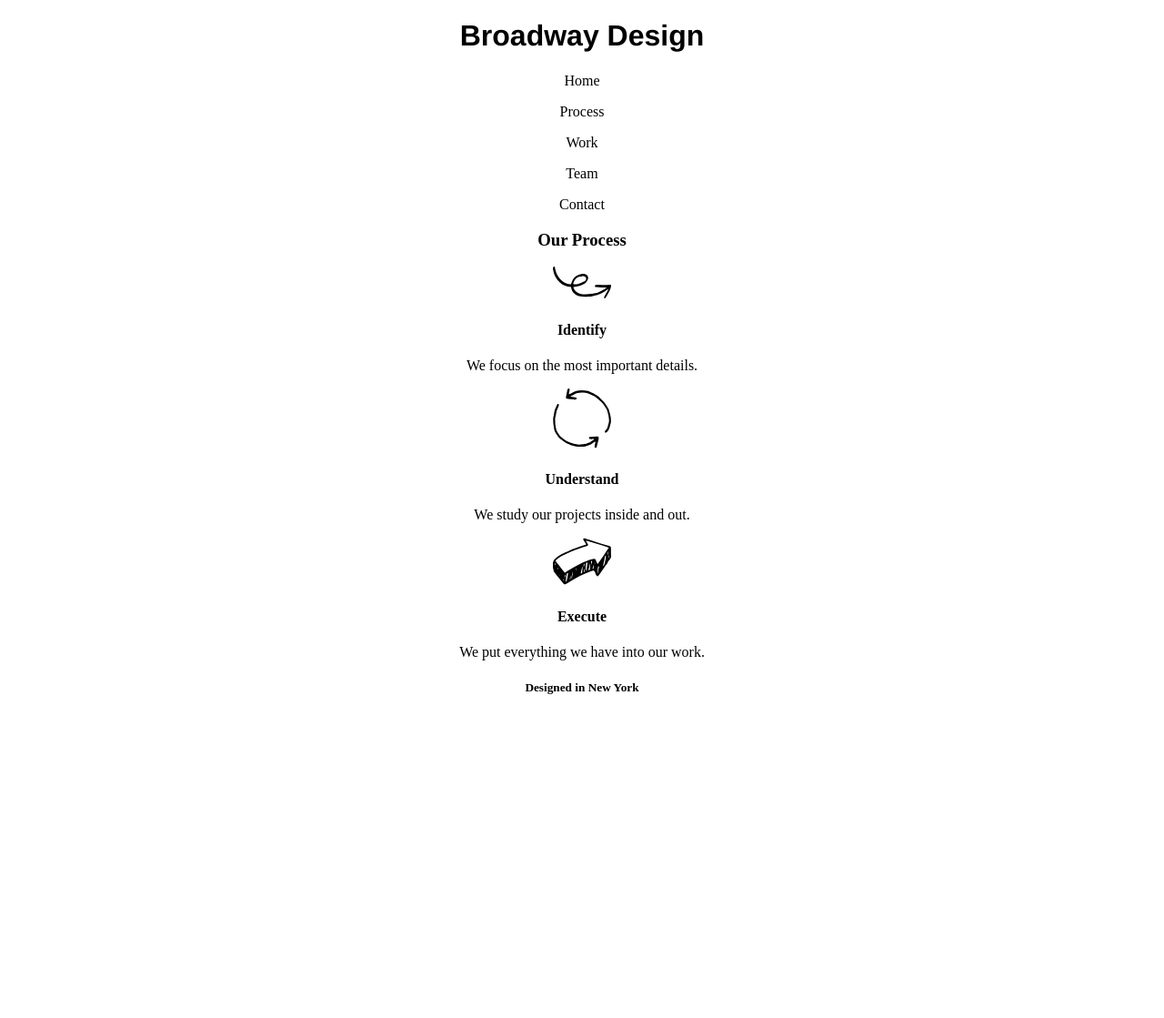
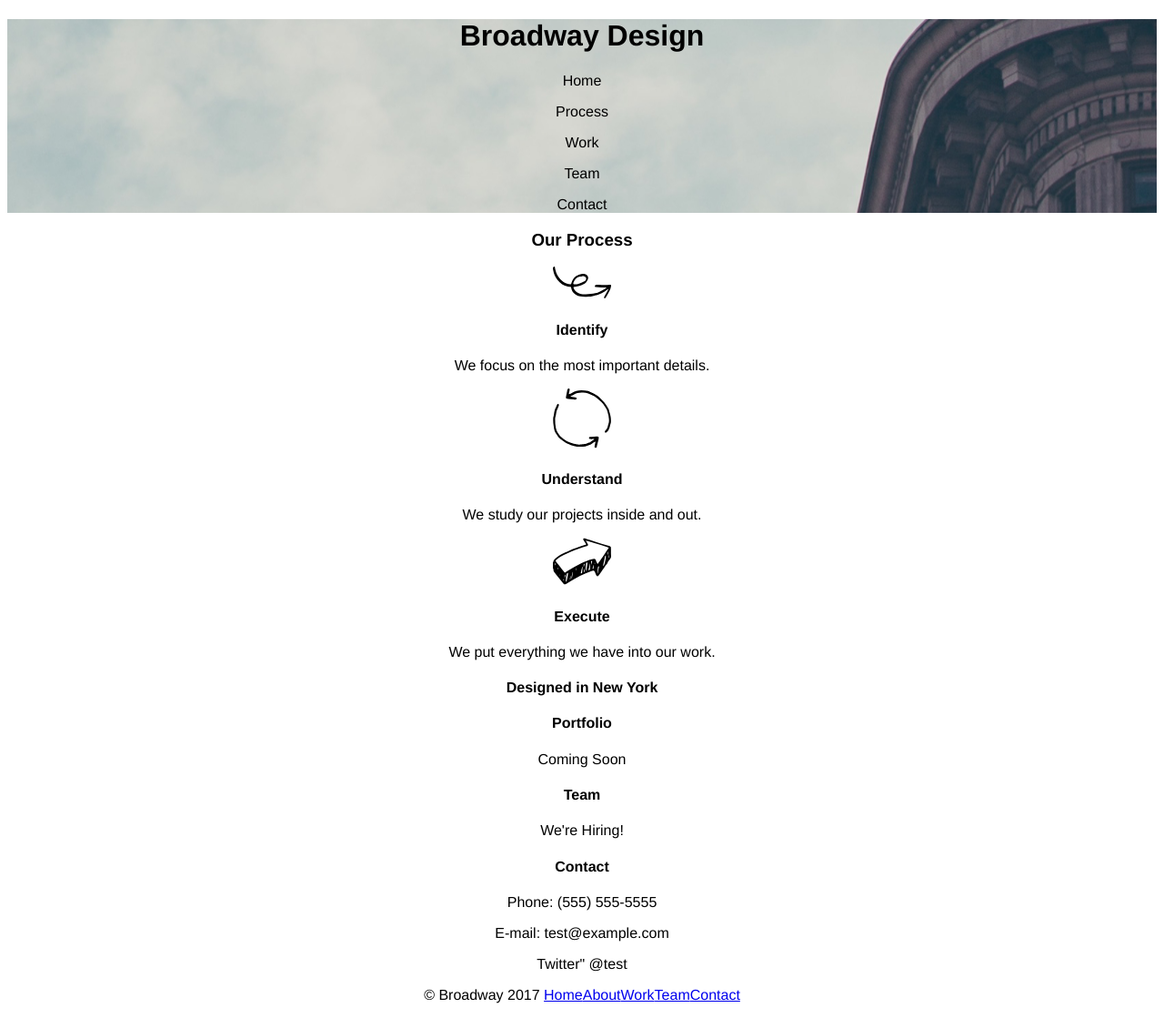
Before and after one commit to dieterstach/Broadway_Design, a plain HTML site: page index.html in a window 1280 px wide. Shown: the whole page at 91% size. Before the commit the page ends 800 px from the top, so only its background shows below. Drawn offline with Linux system fonts and the light colour scheme; files whose address does not match are found by name.

Commit message:
Finish HTML and add background image.

```diff
--- a/Resources/css/style.css
+++ b/Resources/css/style.css
@@ -1,8 +1,13 @@
 body {
   text-align: center;
+  font-family: Helvetica;
 }
 
 h1 {
   font-family: Helvetica;
   font-weight: bold;
 }
+
+.home {
+  background-image: url("file:///Users/dieterstach/Desktop/Coding_Projects/Broadway_Design/Resources/images/backround_img.png");
+}
--- a/index.html
+++ b/index.html
@@ -5,7 +5,7 @@
     <link href="Resources/css/style.css" type="text/css" rel="stylesheet"/>
   </head>
   <body>
-    <div id=home>
+    <div class="home">
       <h1>Broadway Design</h1>
       <p href="#">Home</p>
       <p href="#">Process</p>
@@ -39,7 +39,21 @@
 
 
     <div id="footer">
-      <h5 class="divide">Designed in New York</h5>
+      <h4 class="divide">Designed in New York</h4>
+
+      <h4>Portfolio</h4>
+      <p>Coming Soon</p>
+
+      <h4>Team</h4>
+      <p>We're Hiring!</p>
+
+      <h4>Contact</h4>
+      <p>Phone: (555) 555-5555</p>
+      <p>E-mail: test@example.com</p>
+      <p>Twitter" @test</p>
+
+      <p>© Broadway 2017 <a href="#">Home</a><a href="#">About</a><a href="#">Work</a><a href="#">Team</a><a href="#">Contact</a></p>
+    </div>
 
   </body>
 </html>
```
